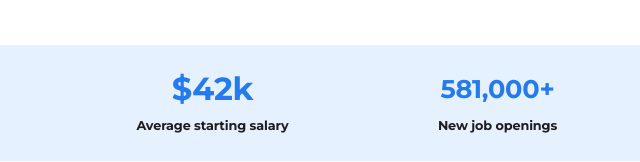
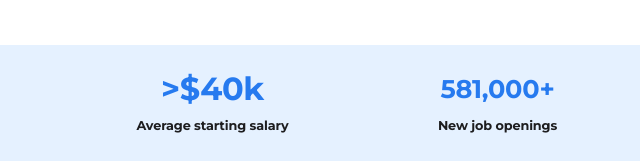
Before and after one commit to jackrmcdermott/highdial, a plain HTML site: page lp/healthcare.html in a window 1280 px wide. Shown: the part 638-800 px from the top of the page, 0-640 px from the left. Drawn offline with Linux system fonts and the light colour scheme; some packages are replaced by stand-ins of ours; a script that the page names is missing.

Commit message:
salaries

```diff
--- a/lp/healthcare.html
+++ b/lp/healthcare.html
@@ -118,7 +118,7 @@
 
           <div class="col-lg-3 col-xs-3" data-aos="fade-up" data-aos-delay="100">
             <div class="text-center">
-                <h3>$42k</h3>
+                <h3>>$40k</h3>
                 <h4>Average starting salary</h4>
             </div>
           </div><!-- end col -->
```
Also changed, not shown: lp/it-cybersecurity.html (+1 -1 lines).
